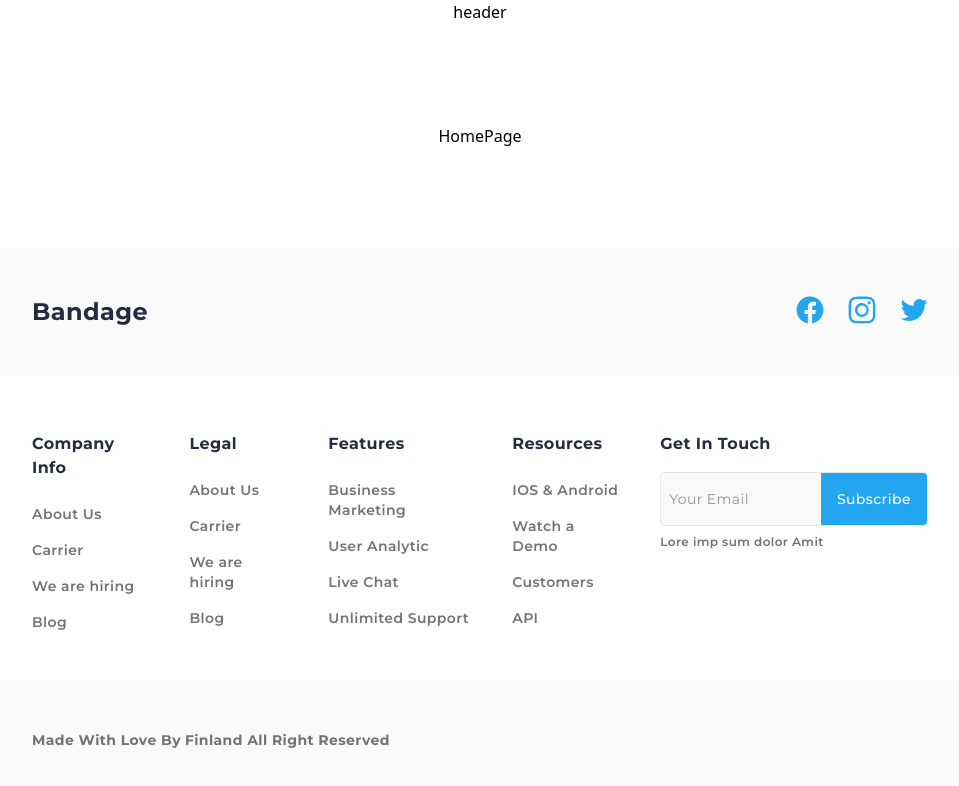
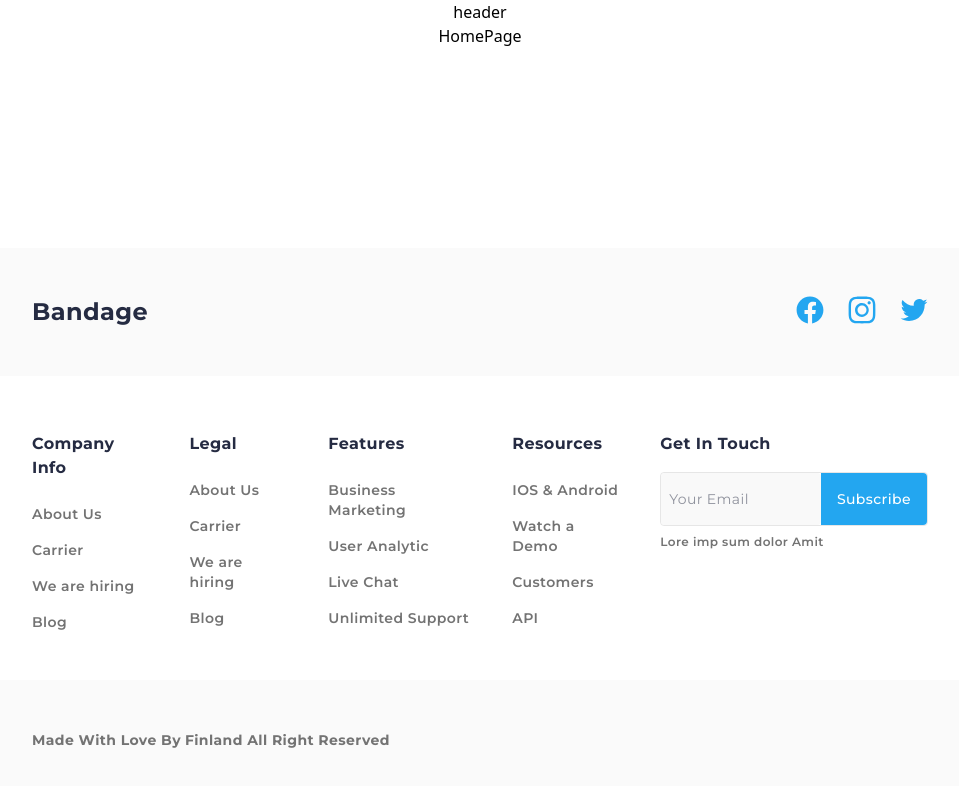
Before and after one commit to brrkrmn/e-commerce, a React app: page / in a window 1280 px wide. Shown: the top 786 px of the page, without its empty margins (160-1119 px from the left). Built offline with nearby package versions, Linux system fonts and the light colour scheme; the HTML template or start-up script is replaced by a standard one.

Commit message:
create layout

```diff
--- a/src/App.tsx
+++ b/src/App.tsx
@@ -1,15 +1,16 @@
-import { BrowserRouter } from "react-router";
-import Footer from "./layout/Footer/Footer";
-import Header from "./layout/Header/Header";
+import { BrowserRouter, Route, Routes } from "react-router";
+import PageContent from "./layout/PageContent/PageContent";
 import HomePage from "./pages/HomePage/HomePage";
 
 function App() {
   return (
     <div className="min-h-screen flex flex-col items-center justify-between">
       <BrowserRouter>
-        <Header />
-        <HomePage />
-        <Footer />
+        <PageContent>
+          <Routes>
+            <Route path="/" element={<HomePage />} />
+          </Routes>
+        </PageContent>
       </BrowserRouter>
     </div>
   );
--- a/src/layout/PageContent/PageContent.tsx
+++ b/src/layout/PageContent/PageContent.tsx
@@ -1,5 +1,15 @@
-const PageContent = () => {
-  return <div>page content</div>
-}
+import type { ReactNode } from "react";
+import Footer from "../Footer/Footer";
+import Header from "../Header/Header";
+
+const PageContent = ({ children }: { children: ReactNode }) => {
+  return (
+    <>
+      <Header />
+      <main className="flex-grow">{children}</main>
+      <Footer />
+    </>
+  );
+};
 
 export default PageContent;
```
